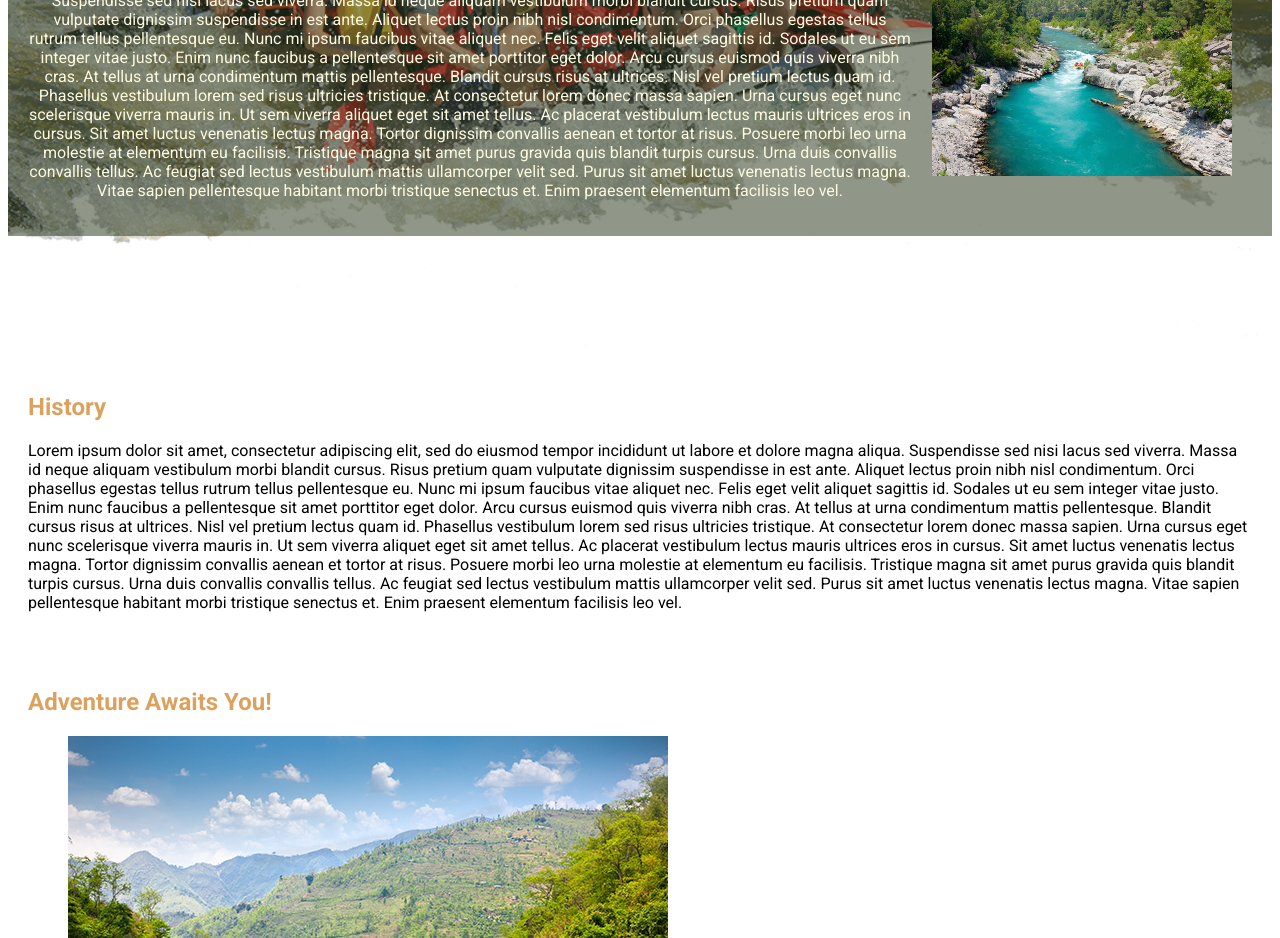
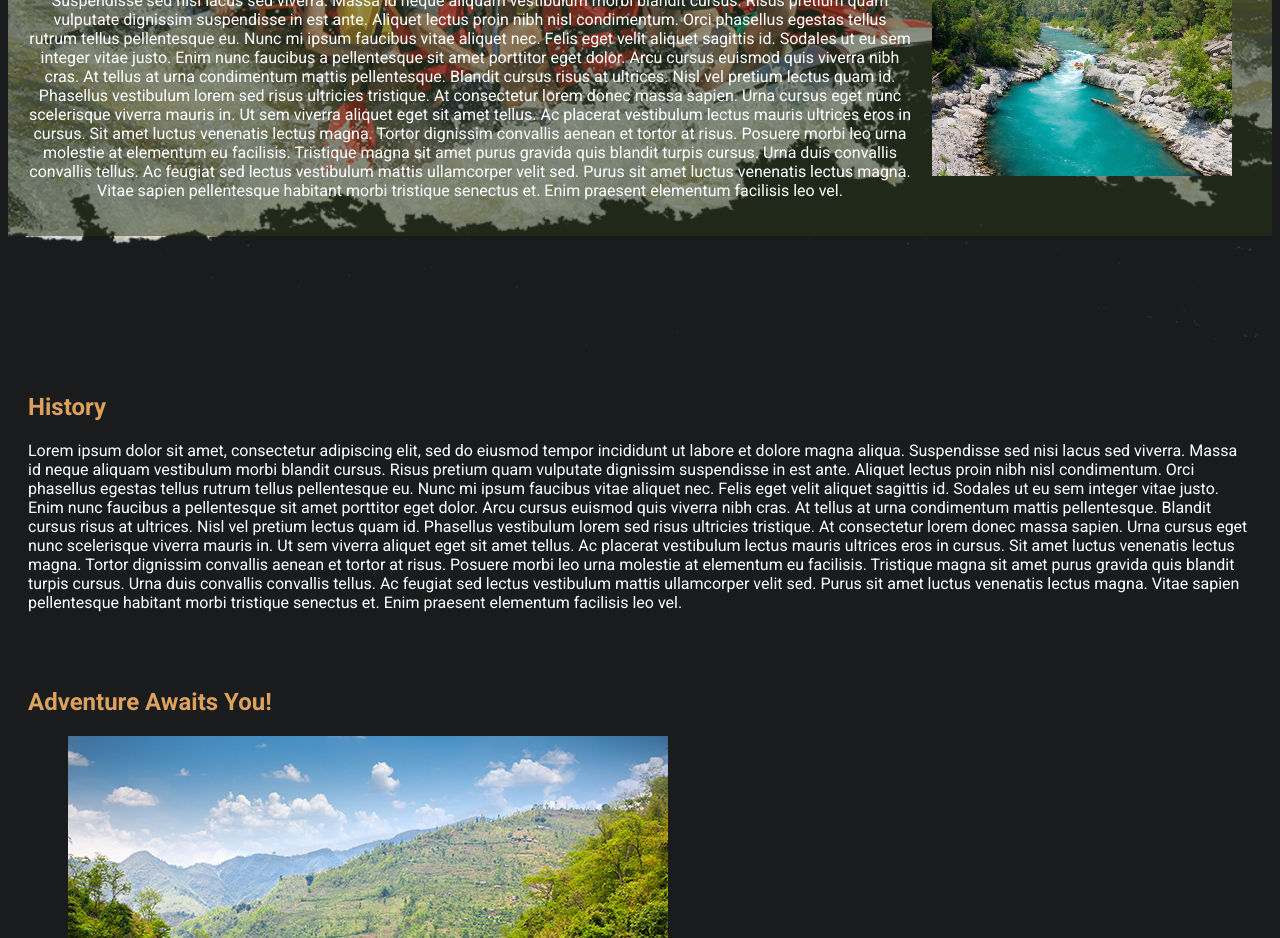
Before and after one commit to sudorm-rfslash/wdd130, a plain HTML site: page wwr/about.html in a window 1280 px wide. Shown: the part 712-1650 px from the top of the page. Drawn offline with Linux system fonts and the light colour scheme.

Commit message:
change bg to black

```diff
--- a/wwr/about.html
+++ b/wwr/about.html
@@ -70,7 +70,7 @@
       <figure><img src="images/adventure2.jpg" alt="Red boat in rapids"><figcaption>Red boat in rapids</figcaption></figure>
       <figure><img src="images/adventure3.jpg" alt="Blue boat in rapids"><figcaption>Blue boat in rapids</figcaption></figure>
       <figure><img src="images/adventure4.png" alt="Having fun"><figcaption>Having fun</figcaption></figure>
-      <figure><img src="images/adventure5.jpg" alt="On the beach"><figcaption>On the beach</figcaption></figure>
+      <figure><img src="images/adventure5.jpg" alt="On the beach"><figcaption> the beach</figcaption></figure>
     </section>
   </main>
   <footer>
--- a/wwr/styles/rafting.css
+++ b/wwr/styles/rafting.css
@@ -10,6 +10,7 @@
 
 body {
   font-family: 'Roboto', sans-serif;
+  background-color: #191b1c;
 }
 
 h1,
@@ -40,6 +41,10 @@ header nav a {
   padding: 10px 20px;
   border: solid var(--secondary-color);
   text-align: center;
+}
+
+p {
+  color: white;
 }
 
 .hero {
```
